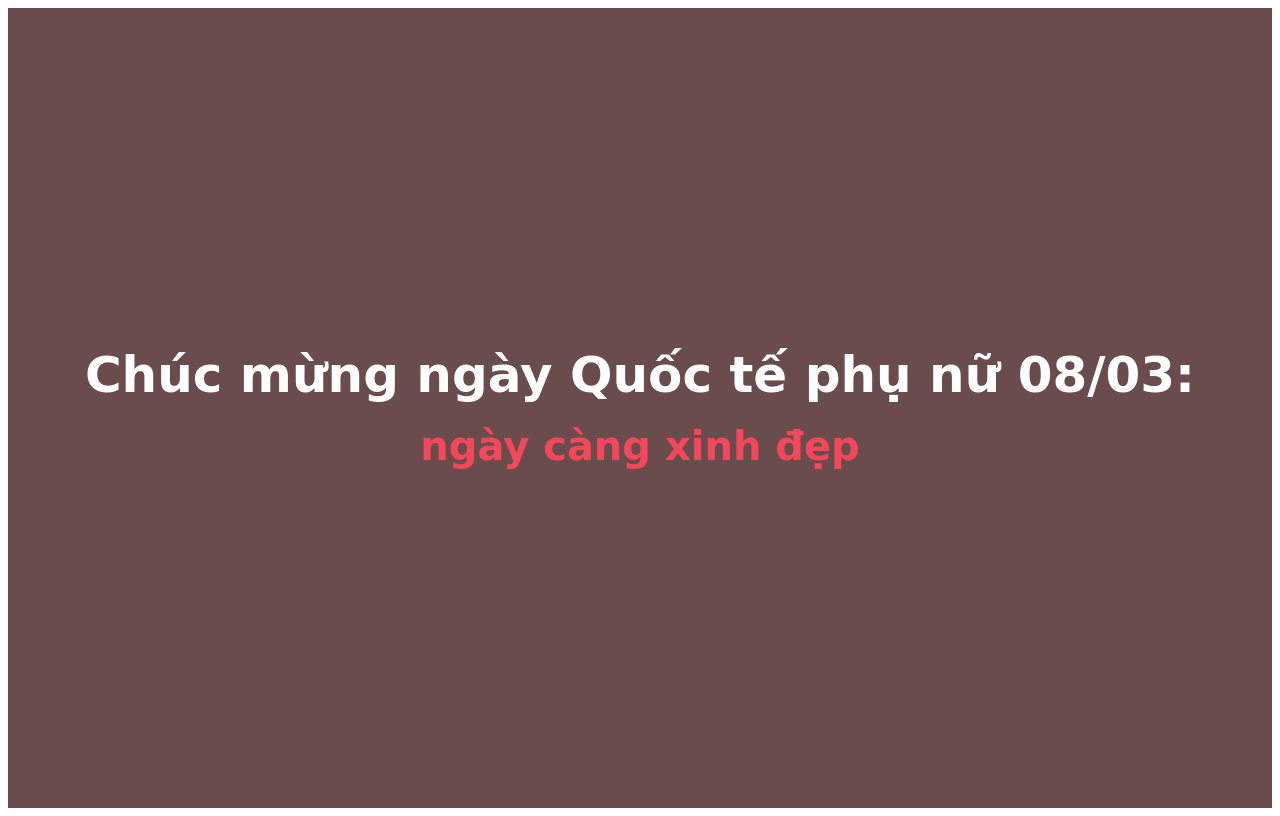
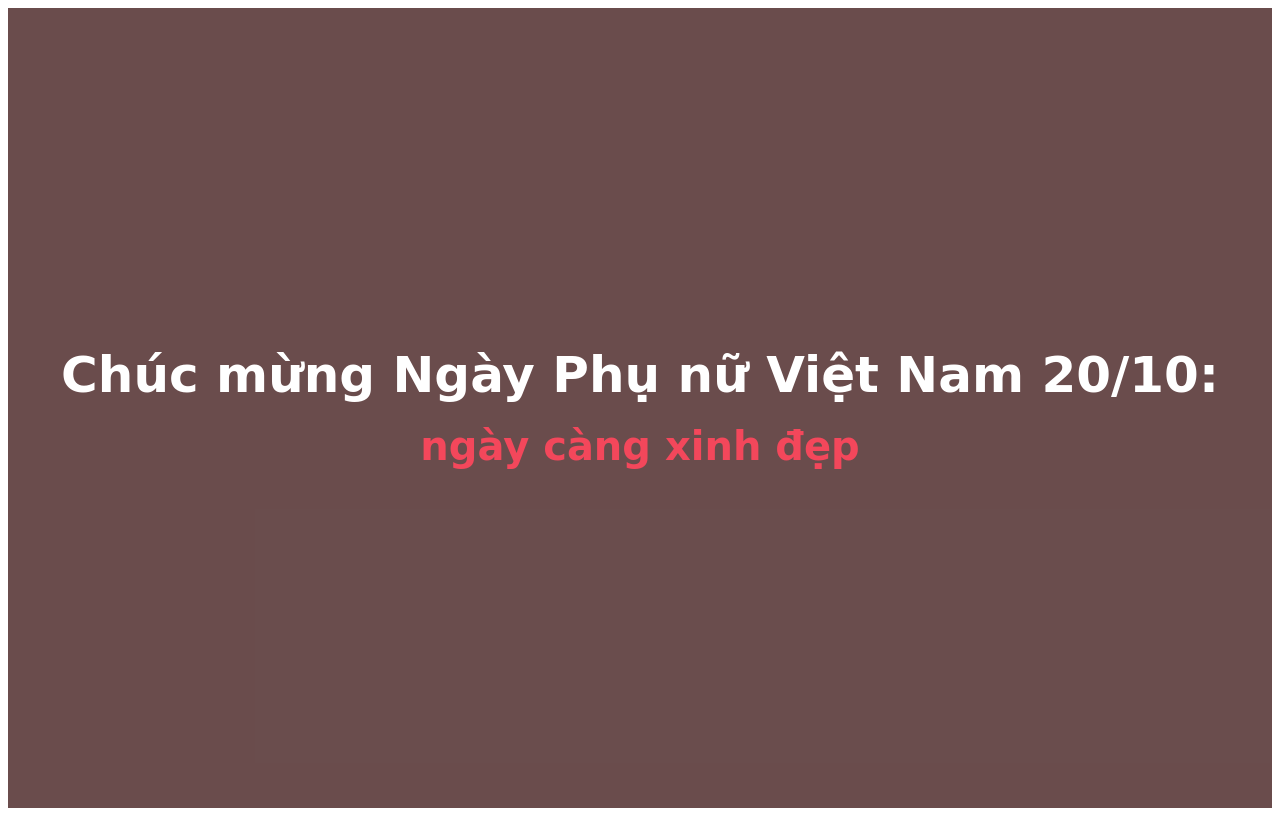
Before and after one commit to DHP29/0803va2010abcxyz, a plain HTML site: page index.html in a window 1280 px wide. Drawn offline with Linux system fonts and the light colour scheme.

Commit message:
Update index.html

```diff
--- a/index.html
+++ b/index.html
@@ -12,7 +12,7 @@
      <div class="container">
         <div class="row">
             <div class="home-text">
-                 <h1>Chúc mừng ngày Quốc tế phụ nữ 08/03:</h1>
+                 <h1>Chúc mừng Ngày Phụ nữ Việt Nam 20/10:</h1>
                  <p class="animate-text">
                     <span>Chúc chị em</span>
                     <span> ngày càng xinh đẹp</span>
```
